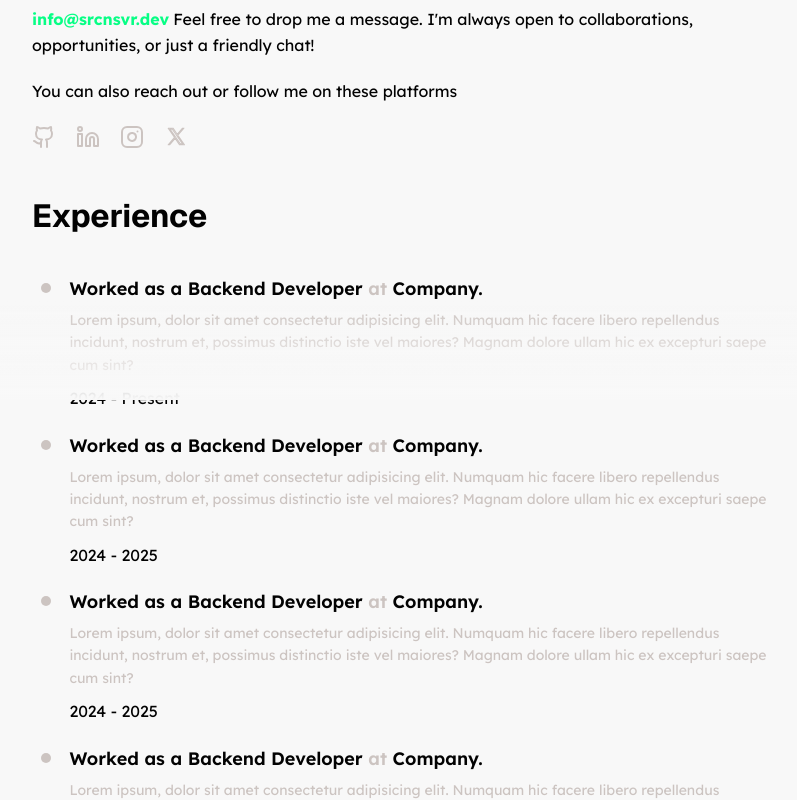
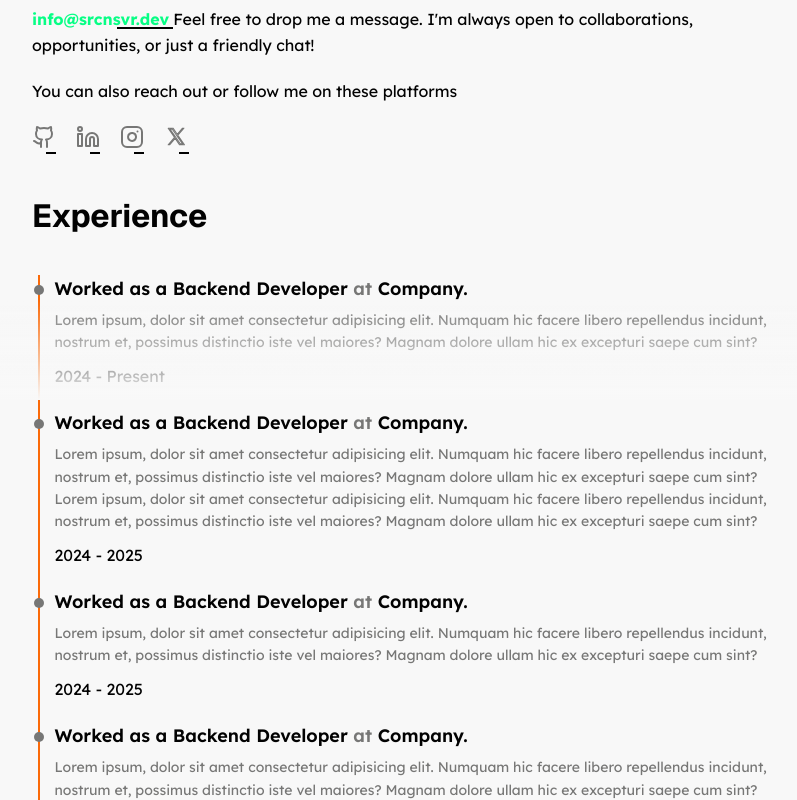
Before and after one commit to SercanSever/srcnsvr, a React (Vite) app: page / in a window 1280 px wide. Shown: the part 400-1200 px from the top of the page, without its empty margins (234-1031 px from the left). Built offline with nearby package versions, Linux system fonts and the light colour scheme; a web font is replaced by a local one.

Commit message:
refactor styling for experience and readme components; update color variables and enhance hover effects

```diff
--- a/src/index.css
+++ b/src/index.css
@@ -74,7 +74,7 @@ body::after {
 
 .light {
   --color-primary: #020202;
-  --color-secondary: #ccc4c1;
+  --color-secondary: #777776;
   --color-bg: #f8f8f8;
   --hg-orange: #fb6a09;
   --hg-green: #07fe85;
@@ -83,8 +83,8 @@ body::after {
 
 .dark {
   --color-primary: #e6e6e6;
-  --color-secondary: #1c1c1c;
-  --color-bg: #4d4c4c;
+  --color-secondary: #020202;
+  --color-bg: #4b4b4b;
   --hg-orange: #ff8a3d;
   --hg-green: #07fe85;
   --color-bg-rgb: 60, 60, 60;
--- a/src/pages/home/experience/experience.css
+++ b/src/pages/home/experience/experience.css
@@ -4,32 +4,43 @@
   gap: 40px;
 
   .experienceContainer {
+    position: relative;
     display: flex;
     flex-direction: column;
     gap: 20px;
 
+    .line {
+      position: absolute;
+      width: 2px;
+      top: 0;
+      left: 6px;
+      background-color: var(--hg-orange);
+      height: 100%;
+    }
+
     .content {
       display: flex;
-      align-items: start;
+      position: relative;
 
       .timeLine {
-        width: 5%;
+        width: 3%;
         position: relative;
 
         .dot {
           position: absolute;
-          top: 8px;
-          right: 50%;
-          background-color: var(--color-secondary);
-          border-radius: 50%;
+          top: 10px;
+          left: 2px;
           width: 10px;
           height: 10px;
+          border-radius: 50%;
+          background-color: var(--color-secondary);
           transition: background-color 0.5s ease;
+          z-index: 1;
         }
       }
 
       .experienceItem {
-        width: 95%;
+        width: 97%;
         display: flex;
         flex-direction: column;
         gap: 10px;
--- a/src/pages/home/experience/experience.jsx
+++ b/src/pages/home/experience/experience.jsx
@@ -4,6 +4,7 @@ const Experience = () => {
     <div className="experience">
       <h1>Experience</h1>
       <div className="experienceContainer">
+        <div className="line"></div>
         <div className="content">
           <div className="timeLine">
             <div className="dot"></div>
@@ -26,6 +27,30 @@ const Experience = () => {
         <div className="content">
           <div className="timeLine">
             <div className="dot"></div>
+            <div className="line"></div>
+          </div>
+          <div className="experienceItem">
+            <div className="text">
+              <p>
+                Worked as a Backend Developer <span>at</span> Company.
+              </p>
+              <p className="info">
+                Lorem ipsum, dolor sit amet consectetur adipisicing elit.
+                Numquam hic facere libero repellendus incidunt, nostrum et,
+                possimus distinctio iste vel maiores? Magnam dolore ullam hic ex
+                excepturi saepe cum sint? Lorem ipsum, dolor sit amet
+                consectetur adipisicing elit. Numquam hic facere libero
+                repellendus incidunt, nostrum et, possimus distinctio iste vel
+                maiores? Magnam dolore ullam hic ex excepturi saepe cum sint?
+              </p>
+            </div>
+            <span className="year">2024 - 2025</span>
+          </div>
+        </div>
+        <div className="content">
+          <div className="timeLine">
+            <div className="dot"></div>
+            <div className="line"></div>
           </div>
           <div className="experienceItem">
             <div className="text">
@@ -45,25 +70,7 @@ const Experience = () => {
         <div className="content">
           <div className="timeLine">
             <div className="dot"></div>
-          </div>
-          <div className="experienceItem">
-            <div className="text">
-              <p>
-                Worked as a Backend Developer <span>at</span> Company.
-              </p>
-              <p className="info">
-                Lorem ipsum, dolor sit amet consectetur adipisicing elit.
-                Numquam hic facere libero repellendus incidunt, nostrum et,
-                possimus distinctio iste vel maiores? Magnam dolore ullam hic ex
-                excepturi saepe cum sint?
-              </p>
-            </div>
-            <span className="year">2024 - 2025</span>
-          </div>
-        </div>
-        <div className="content">
-          <div className="timeLine">
-            <div className="dot"></div>
+            <div className="line"></div>
           </div>
           <div className="experienceItem">
             <div className="text">
--- a/src/pages/home/readme/readme.css
+++ b/src/pages/home/readme/readme.css
@@ -33,8 +33,26 @@
     gap: 20px;
 
     a {
+      position: relative;
+
       &:hover {
         color: var(--hg-orange);
+      }
+
+      &::after {
+        content: "";
+        position: absolute;
+        bottom: 0;
+        left: 60%;
+        width: 40%;
+        height: 2px;
+        background-color: var(--color-primary);
+        transition: all 0.3s ease;
+      }
+
+      &:hover::after {
+        width: 100%;
+        left: 0;
       }
     }
   }
--- a/src/pages/home/readme/readme.jsx
+++ b/src/pages/home/readme/readme.jsx
@@ -22,8 +22,8 @@ const Readme = () => {
             advancing my career, and creating impactful products. Find more
             details about my tech stack on the{" "}
             <a href="/stack" className="lexend-bold">
-              stack{" "}
-            </a>
+              stack
+            </a>{" "}
             page.
           </p>
         </div>
```
